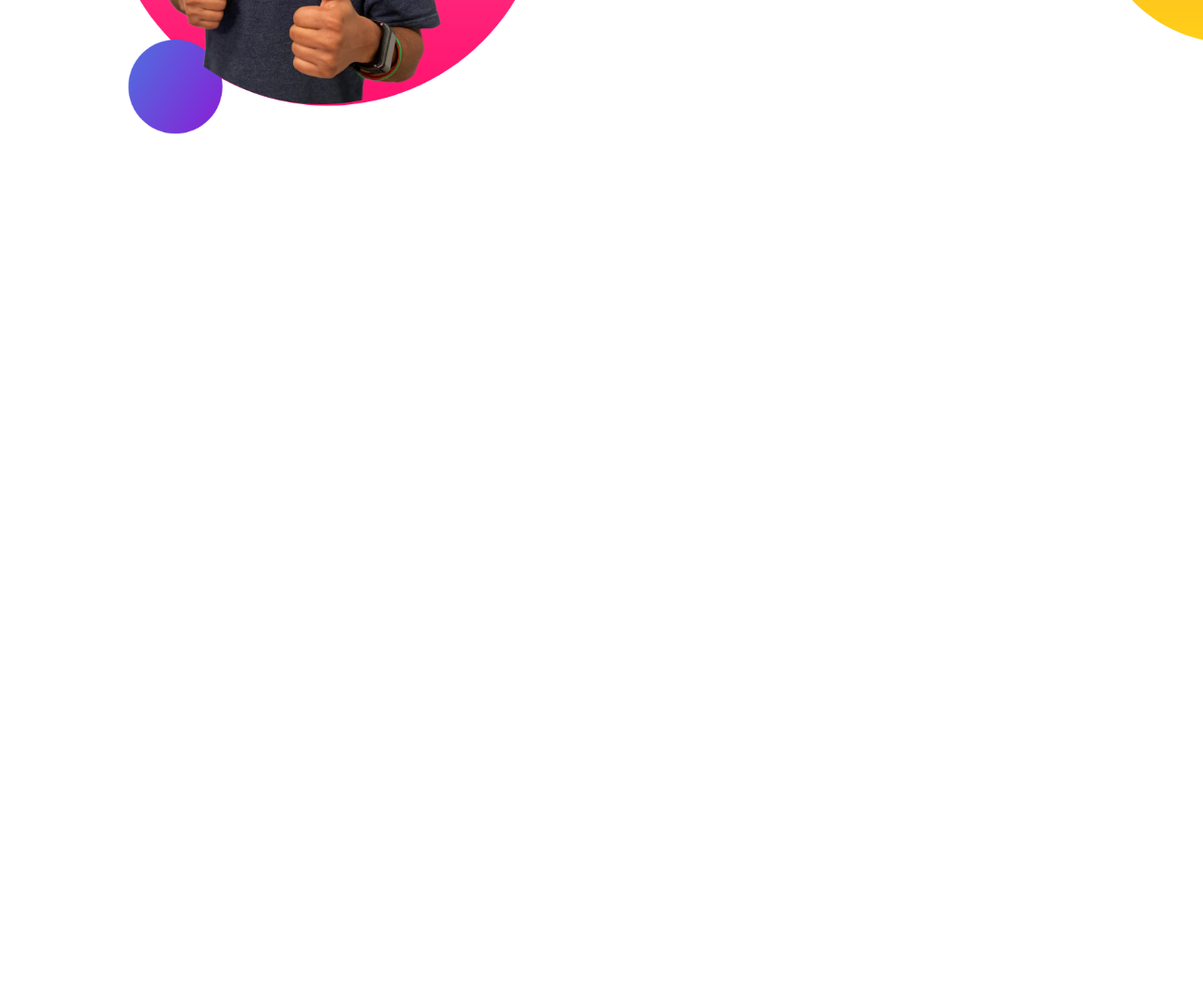
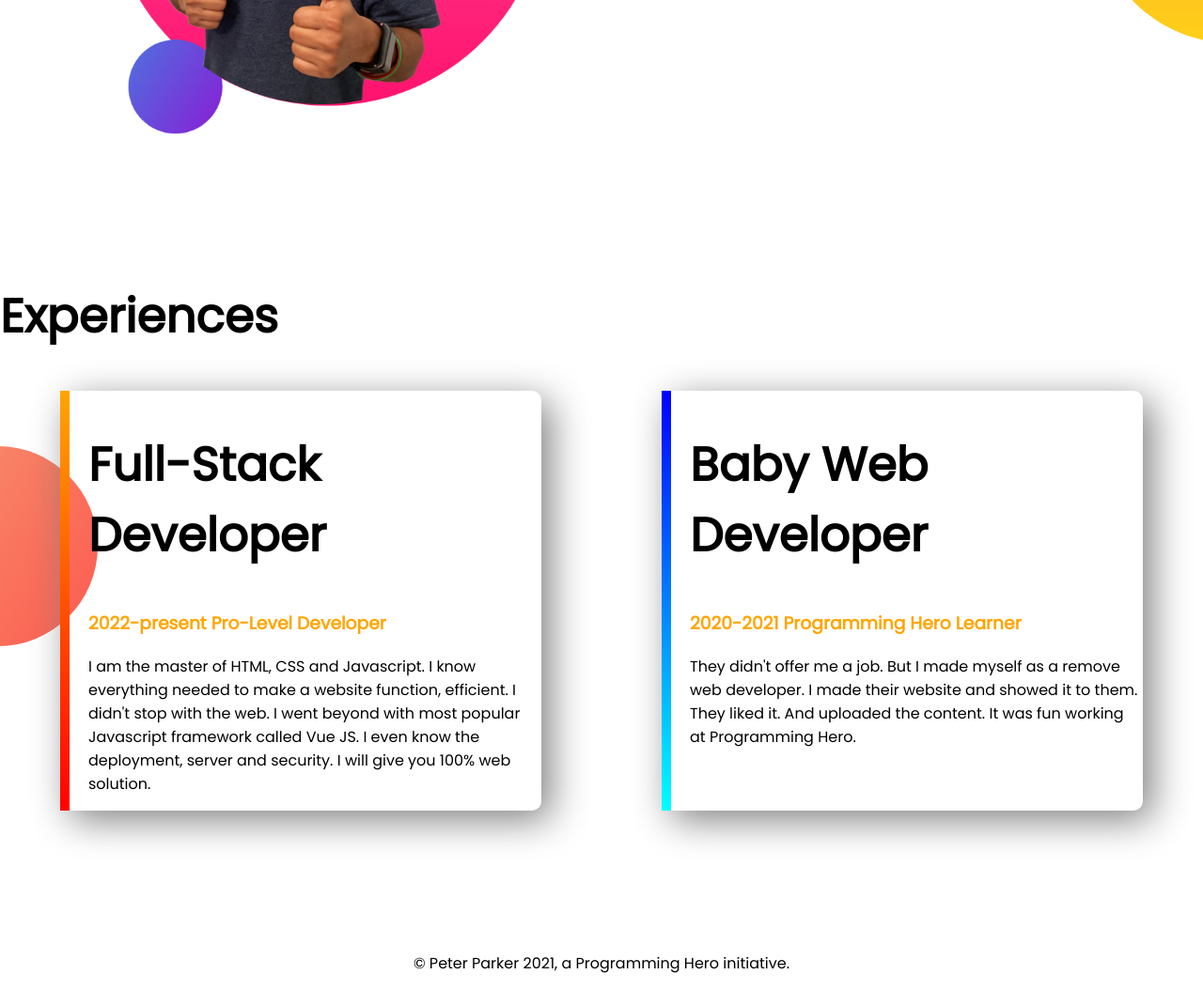
Before and after one commit to mahmudahasan/developer-portfolio-old, a plain HTML site: page index.html in a window 1280 px wide. Shown: the part 1027-2081 px from the top of the page at 94% size. Before the commit the page ends 1327 px from the top, so only its background shows below. Drawn offline with Linux system fonts and the light colour scheme.

Commit message:
footer and experience added

```diff
--- a/index.html
+++ b/index.html
@@ -11,7 +11,7 @@
     <link rel="stylesheet" href="style.css">
 </head>
 <body>
-    <section class="top-banner">
+    <section class="top-banner flexible-container">
         <div class="half-width">
             <h1>Welcome To</h1>
             <h1><span class="orange-color">Peter Parker</span> World!</h1>
@@ -23,7 +23,7 @@
             <img src="images/jhankar.png" alt="">
         </div>
     </section>
-    <section class="dream-big">
+    <section class="dream-big flexible-container">
         <div class="half-width">
             <img src="images/jhankar2.png" alt="">
 
@@ -35,6 +35,25 @@
             <a class="link-button" target="_blank" href="">DOWNLOAD RESUME</a>
         </div>
     </section>
+    <section class="experience-area">
+        <h1>Experiences</h1>
+        <div class="flexible-container">
+            <div id="full-stack-experience" class="experience-item">
+                <h1>Full-Stack Developer</h1>
+                <h3 class="orange-color">2022-present Pro-Level Developer</h3>
+                <p>I am the master of HTML, CSS and Javascript. I know everything needed to make a website function, efficient. I didn't stop with the web. I went beyond with most popular Javascript framework called Vue JS. I even know the deployment, server and security. I will give you 100% web solution.</p>
+            </div>
+            <div id="web-dev-experience" class="experience-item">
+                <h1>Baby Web Developer</h1>
+                <h3 class="orange-color">2020-2021 Programming Hero Learner</h3>
+                <p>They didn't offer me a job. But I made myself as a remove web developer. I made their website and showed it to them. They liked it. And uploaded the content. It was fun working at Programming Hero.</p>
+            </div>
+        </div>
+
+    </section>
+    <footer>
+        <p>© Peter Parker 2021, a Programming Hero initiative.</p>
+    </footer>
 
 </body>
 </html>
--- a/style.css
+++ b/style.css
@@ -8,7 +8,7 @@ h1 {
 .orange-color {
   color: orange;
 }
-section {
+.flexible-container {
   display: flex;
   margin-bottom: 150px;
 }
@@ -36,3 +36,29 @@ section {
   background-repeat: no-repeat;
   background-position: right;
 }
+.experience-area {
+  background-image: url(images/exp-bg.png);
+  background-repeat: no-repeat;
+  background-position: left;
+}
+.experience-item {
+  width: 40%;
+  margin-left: 5%;
+  margin-right: 5%;
+  padding-left: 20px;
+  border-radius: 10px;
+  box-shadow: 10px 10px 40px gray;
+}
+#web-dev-experience {
+  border-left: 10px solid;
+  border-image: linear-gradient(blue, cyan);
+  border-image-slice: 1;
+}
+#full-stack-experience {
+  border-left: 10px solid;
+  border-image: linear-gradient(orange, red);
+  border-image-slice: 1;
+}
+footer p {
+  text-align: center;
+}
```
Also changed, not shown: 4 other files.
